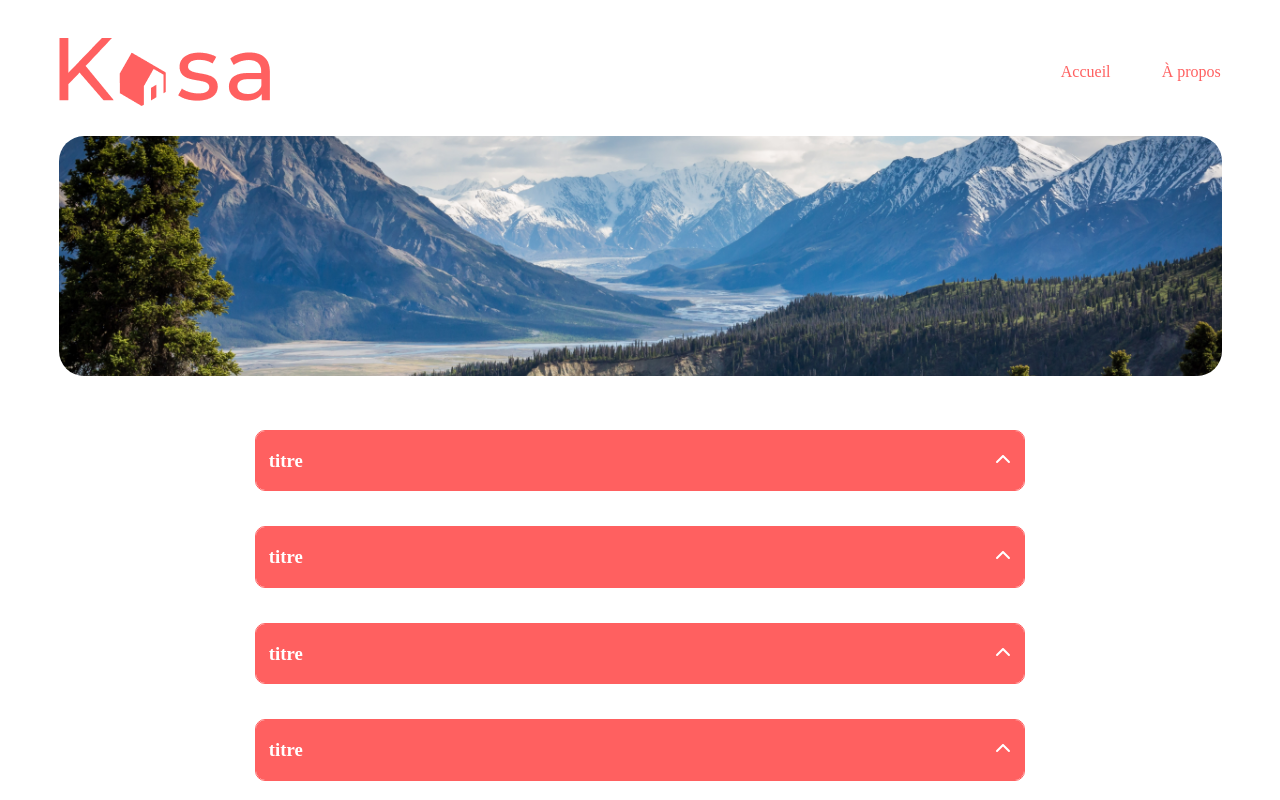
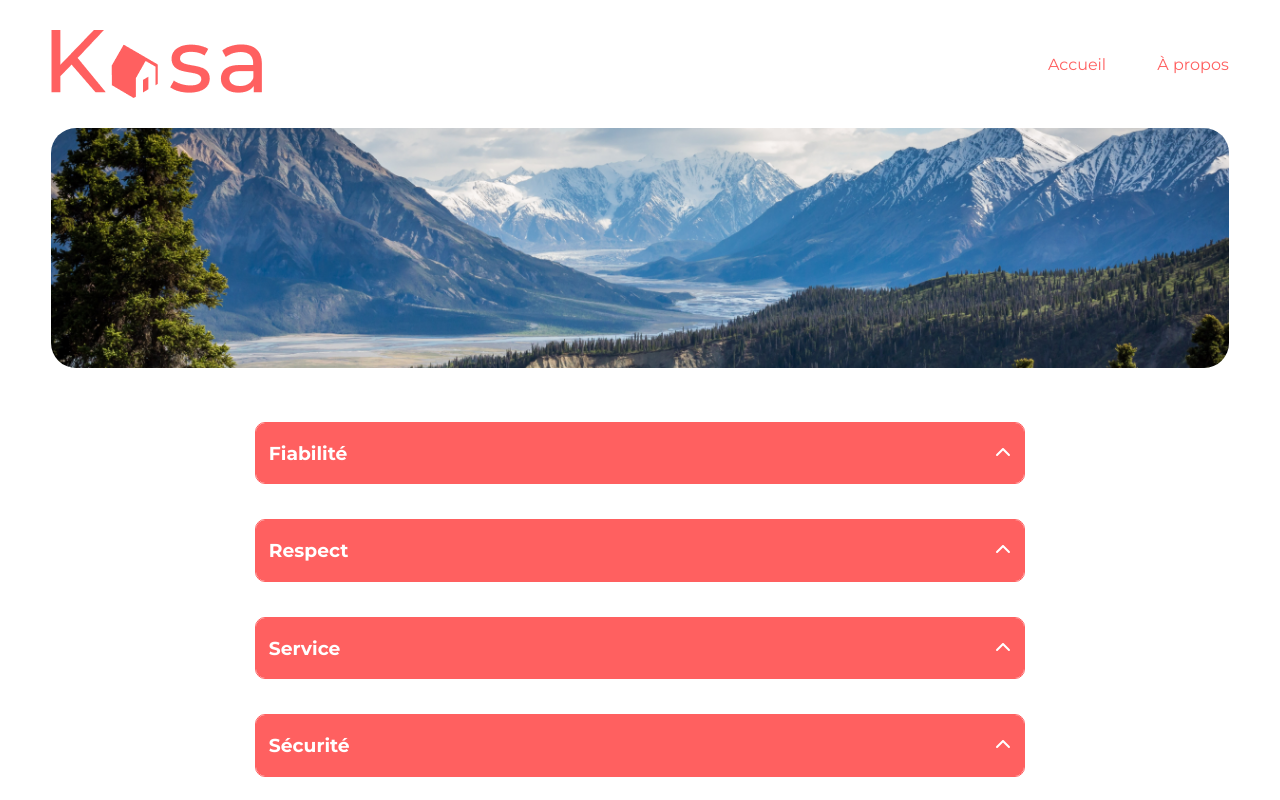
Before and after one commit to ChristopheComat/kasa, a React (Create React App) app in the folder kasa/: page /about in a window 1280 px wide. Shown: the top 800 px of the page. Built offline with nearby package versions, Linux system fonts and the light colour scheme.

Commit message:
police faite

```diff
--- a/kasa/src/Components/Carrousel.js
+++ b/kasa/src/Components/Carrousel.js
@@ -18,17 +18,23 @@ function Carrousel({ images }) {
 
     return (
         <div className="carrousel">
-            <button className="arrow-button left" onClick={goToPrevSlide}>
-                <img src="/images/arrow-left.png" alt="flèche de gauche" />
-            </button>
+            <img
+                src="/images/arrow-left.png"
+                alt="flèche de gauche"
+                className="arrow-button left"
+                onClick={goToPrevSlide}
+            />
             <img
                 src={images[currentIndex]}
                 alt={`Slide ${currentIndex + 1}`}
                 className="slide"
             />
-            <button className="arrow-button right" onClick={goToNextSlide}>
-                <img src="/images/arrow-right.png" alt="flèche de droite" />
-            </button>
+            <img
+                src="/images/arrow-right.png"
+                alt="flèche de droite"
+                className="arrow-button right"
+                onClick={goToNextSlide}
+            />
         </div>
     );
 }
--- a/kasa/src/Components/Carrousel.scss
+++ b/kasa/src/Components/Carrousel.scss
@@ -10,8 +10,6 @@
 .arrow-button {
     position: absolute;
     top: 50%;
-    width: 40px;
-    height: 40px;
     color: black;
     display: flex;
     justify-content: center;
@@ -19,8 +17,13 @@
     cursor: pointer;
 }
 
+.arrow-button.left {
+    left: 1.5vw;
+}
+
 .arrow-button.right {
     right: 0;
+    top: calc(45% + 20px);
 }
 
 .slide {
--- a/kasa/src/Pages/About.js
+++ b/kasa/src/Pages/About.js
@@ -7,10 +7,31 @@ function About() {
         <div>
             <BannerAbout />
             <div className="collapses-container">
-                <Collapse title="titre" content="description" />
-                <Collapse title="titre" content="description" />
-                <Collapse title="titre" content="description" />
-                <Collapse title="titre" content="description" />
+                <Collapse
+                    title="Fiabilité"
+                    content="Les annonces postées sur Kasa garantissent une
+        fiabilité totale. Les photos sont conformes aux logements,
+        et toutes les informations sont régulièrement vérifiées  par nos équipes."
+                />
+                <Collapse
+                    title="Respect"
+                    content="La bienveillance fait partie des valeurs fondatrices de Kasa.
+      Tout comportement discriminatoire ou de perturbation du voisinage entraînera
+      une exclusion de notre plateforme."
+                />
+                <Collapse
+                    title="Service"
+                    content="Nos équipes se tiennent à votre disposition pour vous fournir une expérience parfaite.
+      N'hésitez pas à nous contacter si vous avez la moindre question."
+                />
+                <Collapse
+                    title="Sécurité"
+                    content="La sécurité est la priorité de Kasa. Aussi bien pour nos hôtes que pour les voyageurs,
+      chaque logement correspond aux critères de sécurité établis par nos services.
+      En laissant une note aussi bien à l'hôte qu'au locataire, cela permet à nos équipes de
+      vérifier que les standards sont bien respectés. Nous organisons également des ateliers sur
+      la sécurité domestique pour nos hôtes."
+                />
             </div>
         </div>
     );
--- a/kasa/src/index.css
+++ b/kasa/src/index.css
@@ -1,13 +1,4 @@
 body {
-  margin: 0;
-  font-family: -apple-system, BlinkMacSystemFont, 'Segoe UI', 'Roboto', 'Oxygen',
-    'Ubuntu', 'Cantarell', 'Fira Sans', 'Droid Sans', 'Helvetica Neue',
-    sans-serif;
-  -webkit-font-smoothing: antialiased;
-  -moz-osx-font-smoothing: grayscale;
+    margin: 0;
+    font-family: "Montserrat", sans-serif;
 }
-
-code {
-  font-family: source-code-pro, Menlo, Monaco, Consolas, 'Courier New',
-    monospace;
-}
```
Also changed, not shown: kasa/src/App.css (deleted, +0 -38 lines), kasa/src/index.js (+6 -4 lines).
